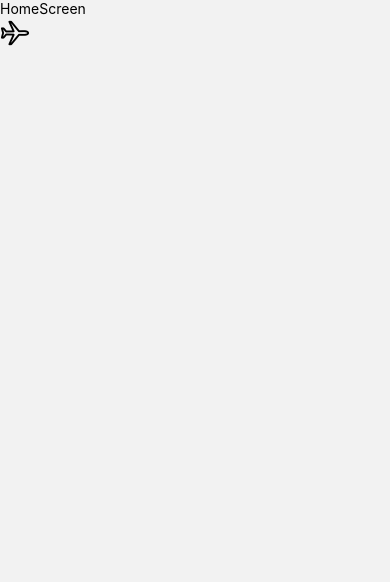
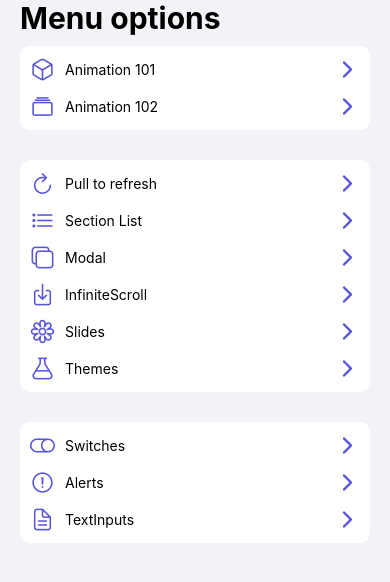
Before and after one commit to Salinas182/reactNative-components-app, a React Native app: screen /Home in a window 390 px wide. Shown: the top 582 px of the page. Built offline with nearby package versions, Linux system fonts and the light colour scheme.

Commit message:
added menu, with no routing yet

```diff
--- /dev/null
+++ b/src/config/theme/theme.tsx
@@ -0,0 +1,51 @@
+import {StyleSheet} from 'react-native';
+
+export interface ThemeColors {
+  primary: string;
+  text: string;
+  background: string;
+  cardBackground: string;
+  buttonTextColor: string;
+}
+
+export const colors: ThemeColors = {
+  primary: '#5856D6',
+  text: 'black',
+
+  background: '#F3F2F7',
+  cardBackground: 'white',
+  buttonTextColor: 'white',
+};
+
+export const globalStyles = StyleSheet.create({
+  title: {
+    fontSize: 30,
+    fontWeight: 'bold',
+    color: colors.text,
+  },
+  subTitle: {
+    fontSize: 20,
+    fontWeight: 'bold',
+    color: colors.text,
+  },
+
+  mainContainer: {
+    flex: 1,
+    backgroundColor: colors.background,
+  },
+  globalMargin: {
+    paddingHorizontal: 20,
+    flex: 1,
+  },
+
+  btnPrimary: {
+    backgroundColor: colors.primary,
+    borderRadius: 10,
+    padding: 10,
+    alignItems: 'center',
+  },
+  btnPrimaryText: {
+    color: colors.text,
+    fontSize: 16,
+  },
+});
--- /dev/null
+++ b/src/presentation/components/ui/MenuItem.tsx
@@ -0,0 +1,52 @@
+import React from 'react';
+import { Pressable, StyleSheet, Text, View } from 'react-native';
+import { colors } from '../../../config/theme/theme';
+import Icon from 'react-native-vector-icons/Ionicons';
+import { useNavigation } from '@react-navigation/native';
+
+interface Props {
+  name: string;
+  icon: string;
+  component: string;
+
+  isFirst?: boolean;
+  isLast?: boolean;
+}
+
+export const MenuItem = ({ name, icon, component, isFirst = false, isLast = false }: Props) => {
+  const navitagion = useNavigation<any>();
+
+  return (
+    <Pressable onPress={() => navitagion.navigate(component)}>
+      <View
+        style={{
+          ...styles.container,
+          backgroundColor: colors.cardBackground,
+          ...(isFirst && {borderTopLeftRadius: 10, borderTopRightRadius: 10, paddingTop: 10}),
+          ...(isLast && {borderBottomLeftRadius: 10, borderBottomRightRadius: 10, paddingBottom: 10}),
+        }}>
+        <Icon
+          name={icon}
+          size={25}
+          style={{marginRight: 10}}
+          color={colors.primary}
+        />
+        <Text style={{color: colors.text}}>{name}</Text>
+        <Icon
+          name="chevron-forward-outline"
+          size={25}
+          style={{marginLeft: 'auto', color: colors.primary}}
+        />
+      </View>
+    </Pressable>
+  );
+};
+
+const styles = StyleSheet.create({
+  container: {
+    flexDirection: 'row',
+    alignItems: 'center',
+    paddingHorizontal: 10,
+    paddingVertical: 5,
+  },
+});
--- /dev/null
+++ b/src/presentation/components/ui/Title.tsx
@@ -0,0 +1,25 @@
+import React from 'react';
+import { Text } from 'react-native';
+import { colors, globalStyles } from '../../../config/theme/theme';
+import { useSafeAreaInsets } from 'react-native-safe-area-context';
+
+interface Props {
+  text: string;
+  safe?: boolean;
+  white?: boolean;
+}
+
+export const Title = ({ text, safe = false, white = false }: Props) => {
+  const { top } = useSafeAreaInsets();
+
+  return (
+    <Text
+      style={{
+        ...globalStyles.title,
+        marginTop: safe ? top : 0,
+        marginBottom: 10,
+        color: white ? 'white' : colors.text,
+      }}
+    >{text}</Text>
+  );
+};
--- a/src/presentation/screens/home/HomeScreen.tsx
+++ b/src/presentation/screens/home/HomeScreen.tsx
@@ -1,12 +1,119 @@
 import React from 'react';
-import {Text, View} from 'react-native';
-import { AirplaneIcon } from '../../icons/Icons';
+import { View } from 'react-native';
+import { globalStyles } from '../../../config/theme/theme';
+import { ScrollView } from 'react-native-gesture-handler';
+import { Title } from '../../components/ui/Title';
+import { MenuItem } from '../../components/ui/MenuItem';
+
+const animationMenuItems = [
+  {
+    name: 'Animation 101',
+    icon: 'cube-outline',
+    component: 'Animation101Screen',
+  },
+  {
+    name: 'Animation 102',
+    icon: 'albums-outline',
+    component: 'Animation102Screen',
+  },
+];
+
+export const menuItems = [
+  // 02-menuItems
+  {
+    name: 'Pull to refresh',
+    icon: 'refresh-outline',
+    component: 'PullToRefreshScreen',
+  },
+  {
+    name: 'Section List',
+    icon: 'list-outline',
+    component: 'CustomSectionListScreen',
+  },
+  {
+    name: 'Modal',
+    icon: 'copy-outline',
+    component: 'ModalScreen',
+  },
+  {
+    name: 'InfiniteScroll',
+    icon: 'download-outline',
+    component: 'InfiniteScrollScreen',
+  },
+  {
+    name: 'Slides',
+    icon: 'flower-outline',
+    component: 'SlidesScreen',
+  },
+  {
+    name: 'Themes',
+    icon: 'flask-outline',
+    component: 'ChangeThemeScreen',
+  },
+];
+
+const uiMenuItems = [
+  {
+    name: 'Switches',
+    icon: 'toggle-outline',
+    component: 'SwitchScreen',
+  },
+  {
+    name: 'Alerts',
+    icon: 'alert-circle-outline',
+    component: 'AlertScreen',
+  },
+  {
+    name: 'TextInputs',
+    icon: 'document-text-outline',
+    component: 'TextInputScreen',
+  },
+];
 
 export const HomeScreen = () => {
   return (
-    <View>
-      <Text>HomeScreen</Text>
-      <AirplaneIcon />
+    <View style={[globalStyles.mainContainer]}>
+      <View style={globalStyles.globalMargin}>
+        <ScrollView>
+          <Title text="Menu options" safe />
+
+          {
+            animationMenuItems.map((item, index) => (
+              <MenuItem
+                {...item}
+                key={item.component}
+                isFirst={index === 0}
+                isLast={index === animationMenuItems.length - 1}
+              />
+            ))
+          }
+
+          <View style={{marginTop: 30}} />
+          {
+            menuItems.map((item, index) => (
+              <MenuItem
+                {...item}
+                key={item.component}
+                isFirst={index === 0}
+                isLast={index === menuItems.length - 1}
+              />
+            ))
+          }
+
+          <View style={{marginTop: 30}} />
+          {
+            uiMenuItems.map((item, index) => (
+              <MenuItem
+                {...item}
+                key={item.component}
+                isFirst={index === 0}
+                isLast={index === uiMenuItems.length - 1}
+              />
+            ))
+          }
+
+        </ScrollView>
+      </View>
     </View>
   );
 };
```
